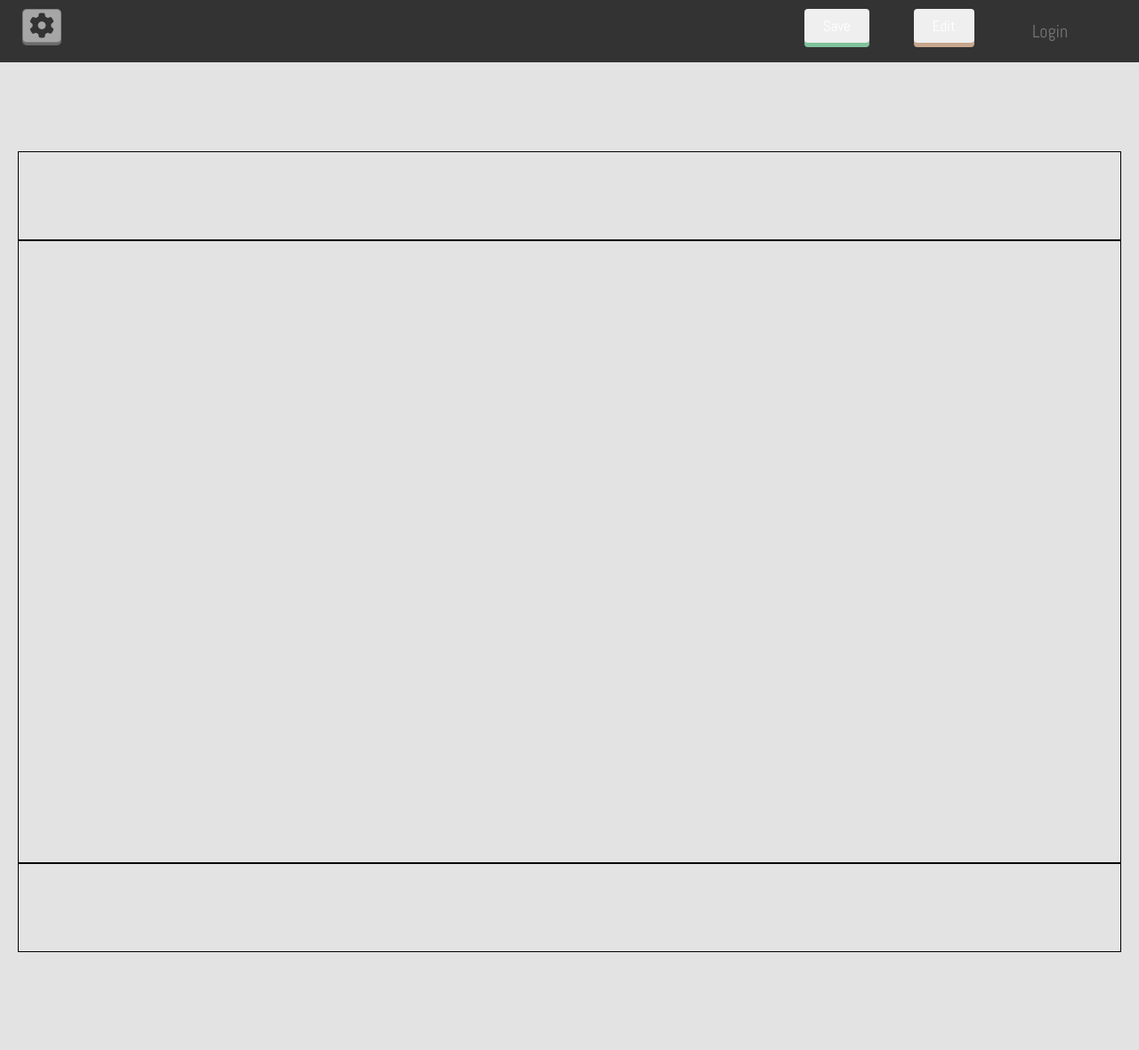
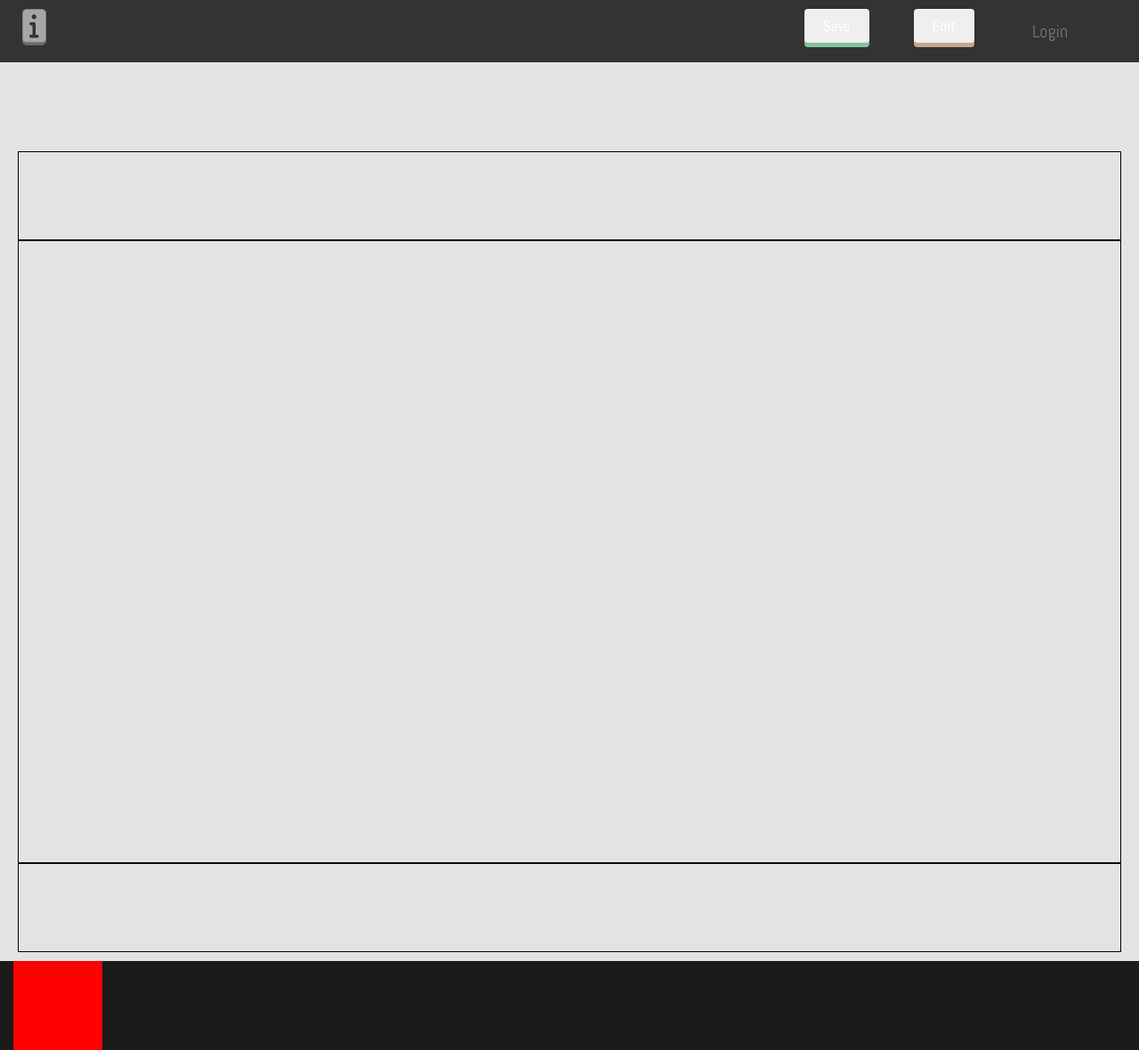
Before and after one commit to NivekL/EdgeFrame-master-thesis, a PHP site: page / in a window 1280 px wide. Shown: the whole page at 89% size. Before the commit the page ends 1070 px from the top, so only its background shows below. Run offline with PHP 8.4, Linux system fonts and the light colour scheme; some libraries are stand-ins or nearby versions.

Commit message:
changed structure

```diff
--- a/index.php
+++ b/index.php
@@ -32,7 +32,7 @@
         <span class="icon-bar"></span>
         <span class="icon-bar"></span>
       </button>
-      <i id="openbtn" class="fa fa-cog fa-2x" aria-hidden="true"></i>
+      <i id="openbtn" class="fa fa-info fa-2x" aria-hidden="true"></i>
     </div>
 
     <!-- Collect the nav links, forms, and other content for toggling -->
@@ -47,11 +47,8 @@
 </nav>
 
 <div id="sidepanel" class="sidenav">
-  <i id="closebutton" class="fa fa-times fa-2x" aria-hidden="true"></i>
+  <i id="closebutton" class="fa fa-info fa-2x" aria-hidden="true"></i>
 
-  <div id="textblock" class="draggable">
-
-  </div>
 
 </div>
 
@@ -73,8 +70,12 @@
 
 </div>
 
-<!--<footer class="col-xs-12 col-md-12 bottom-nav">
-</footer>-->
+<footer class="col-xs-12 col-md-12 bottom-nav">
+  <div id="textblock" class="draggable">
+
+  </div>
+
+</footer>
 
     <!-- jQuery (necessary for Bootstrap's JavaScript plugins) -->
     <script src="js/jquery.js"></script>
--- a/sass/nav.scss
+++ b/sass/nav.scss
@@ -89,7 +89,7 @@
     }
 }
 
-.fa-cog {
+.fa-info {
   position: absolute;
   margin-top: 10px;
   margin-left: 10px;
```
Also changed, not shown: css/style.min.css (+1 -1 lines).
